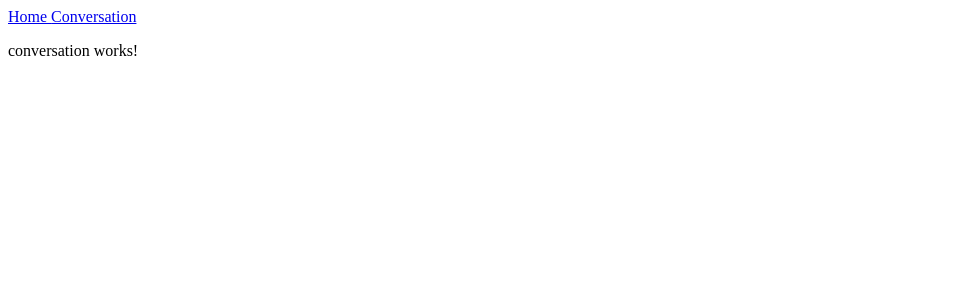
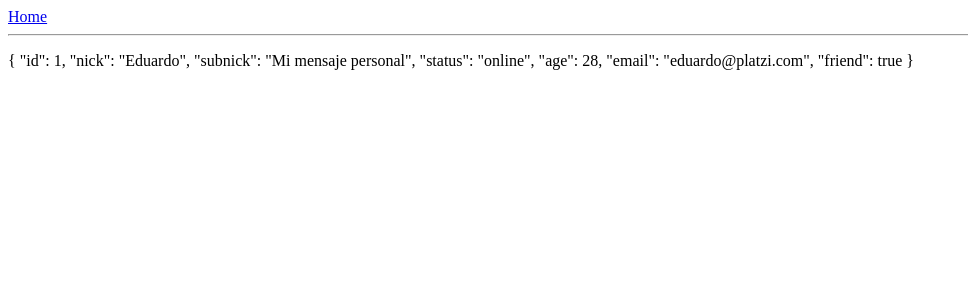
Before and after one commit to EduardoIbarra/msn_platzi_pre, an Angular app: page /conversation/1 in a window 1280 px wide. Shown: the top 300 px of the page, without its empty margins (0-968 px from the left). Built offline with nearby package versions, Linux system fonts and the light colour scheme.

Commit message:
Added service and implemented it

```diff
--- a/src/app/conversation/conversation.component.html
+++ b/src/app/conversation/conversation.component.html
@@ -1,3 +1,3 @@
 <p>
-  conversation works!
+  {{user | json}}
 </p>
--- a/src/app/conversation/conversation.component.ts
+++ b/src/app/conversation/conversation.component.ts
@@ -1,5 +1,7 @@
 import { Component, OnInit } from '@angular/core';
 import { ActivatedRoute } from '@angular/router';
+import { UserService } from '../services/user.service';
+import { User } from '../interfaces/user';
 
 @Component({
   selector: 'app-conversation',
@@ -8,9 +10,10 @@ import { ActivatedRoute } from '@angular/router';
 })
 export class ConversationComponent implements OnInit {
   id: any;
-  constructor(public activatedRoute: ActivatedRoute) {
+  user: User;
+  constructor(public activatedRoute: ActivatedRoute, public userService: UserService) {
     this.id = activatedRoute.snapshot.params['user_id'];
-    console.log(this.id);
+    this.user = this.userService.getUserById(this.id);
   }
 
   ngOnInit() {
--- a/src/app/home/home.component.ts
+++ b/src/app/home/home.component.ts
@@ -1,5 +1,6 @@
 import { Component, OnInit } from '@angular/core';
 import { User } from '../interfaces/user';
+import { UserService } from '../services/user.service';
 
 @Component({
   selector: 'app-home',
@@ -7,13 +8,10 @@ import { User } from '../interfaces/user';
   styleUrls: ['./home.component.css']
 })
 export class HomeComponent implements OnInit {
-  users: User[] = [
-    {id: 1, nick: 'Eduardo', subnick: 'Mi mensaje personal', status: 'online', age: 28, email: 'eduardo@platzi.com', friend: true},
-    {id: 2, nick: 'Yuliana', subnick: 'Mi mensaje personal', status: 'busy', age: 25, email: 'yuliana@platzi.com', friend: true},
-    {id: 3, nick: 'Nicole', subnick: 'Mi mensaje personal', status: 'away', age: 28, email: 'freddy@platzi.com', friend: false},
-    {id: 4, nick: 'Freddy', subnick: 'Mi mensaje personal', status: 'away', age: 28, email: 'freddy@platzi.com', friend: true}
-  ];
-  constructor() { }
+  users: User[];
+  constructor(public userService: UserService) {
+    this.users = userService.getUsers();
+  }
 
   ngOnInit() {
   }
--- a/src/app/menu/menu.component.html
+++ b/src/app/menu/menu.component.html
@@ -1,4 +1,4 @@
 <nav>
   <a routerLink="/home">Home </a>
-  <a routerLink="/conversation">Conversation </a>
+  <hr />
 </nav>
--- /dev/null
+++ b/src/app/services/user.service.ts
@@ -0,0 +1,24 @@
+import { Injectable } from '@angular/core';
+import { User } from '../interfaces/user';
+
+@Injectable({
+  providedIn: 'root'
+})
+export class UserService {
+  users: User[] = [
+    {id: 1, nick: 'Eduardo', subnick: 'Mi mensaje personal', status: 'online', age: 28, email: 'eduardo@platzi.com', friend: true},
+    {id: 2, nick: 'Yuliana', subnick: 'Mi mensaje personal', status: 'busy', age: 25, email: 'yuliana@platzi.com', friend: true},
+    {id: 3, nick: 'Nicole', subnick: 'Mi mensaje personal', status: 'away', age: 28, email: 'freddy@platzi.com', friend: false},
+    {id: 4, nick: 'Freddy', subnick: 'Mi mensaje personal', status: 'away', age: 28, email: 'freddy@platzi.com', friend: true}
+  ];
+  constructor() { }
+  getUsers() {
+    return this.users;
+  }
+  getUserById(id) {
+    const foundUser = this.users.find( (u) => {
+      return u.id == id;
+    });
+    return foundUser;
+  }
+}
```
Also changed, not shown: 1 other file (tests, documents, lock files or other folders).
